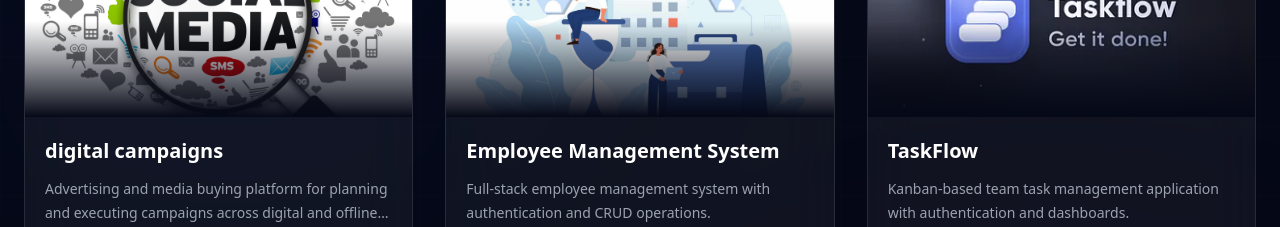
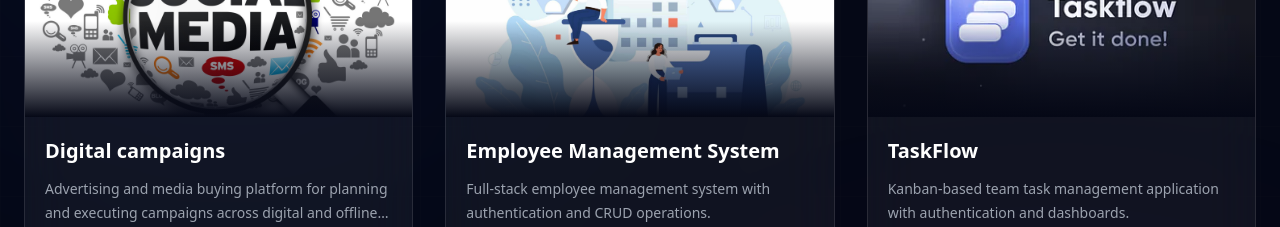
Before and after one commit to rsumanth25/Portfolio, a React (Vite) app in the folder client/: page / in a window 1280 px wide. Shown: the part 7020-7247 px from the top of the page. Built offline with nearby package versions, Linux system fonts and the light colour scheme.

Commit message:
ProjectData

```diff
--- a/client/src/components/Projects/projectsData.js
+++ b/client/src/components/Projects/projectsData.js
@@ -2,7 +2,7 @@
   {
     id: 1,
     featured: true,
-    title: "digital campaigns",
+    title: "Digital campaigns",
     description:
       "Advertising and media buying platform for planning and executing campaigns across digital and offline media.",
     image: "/projects/digital-media.jpg",
```
